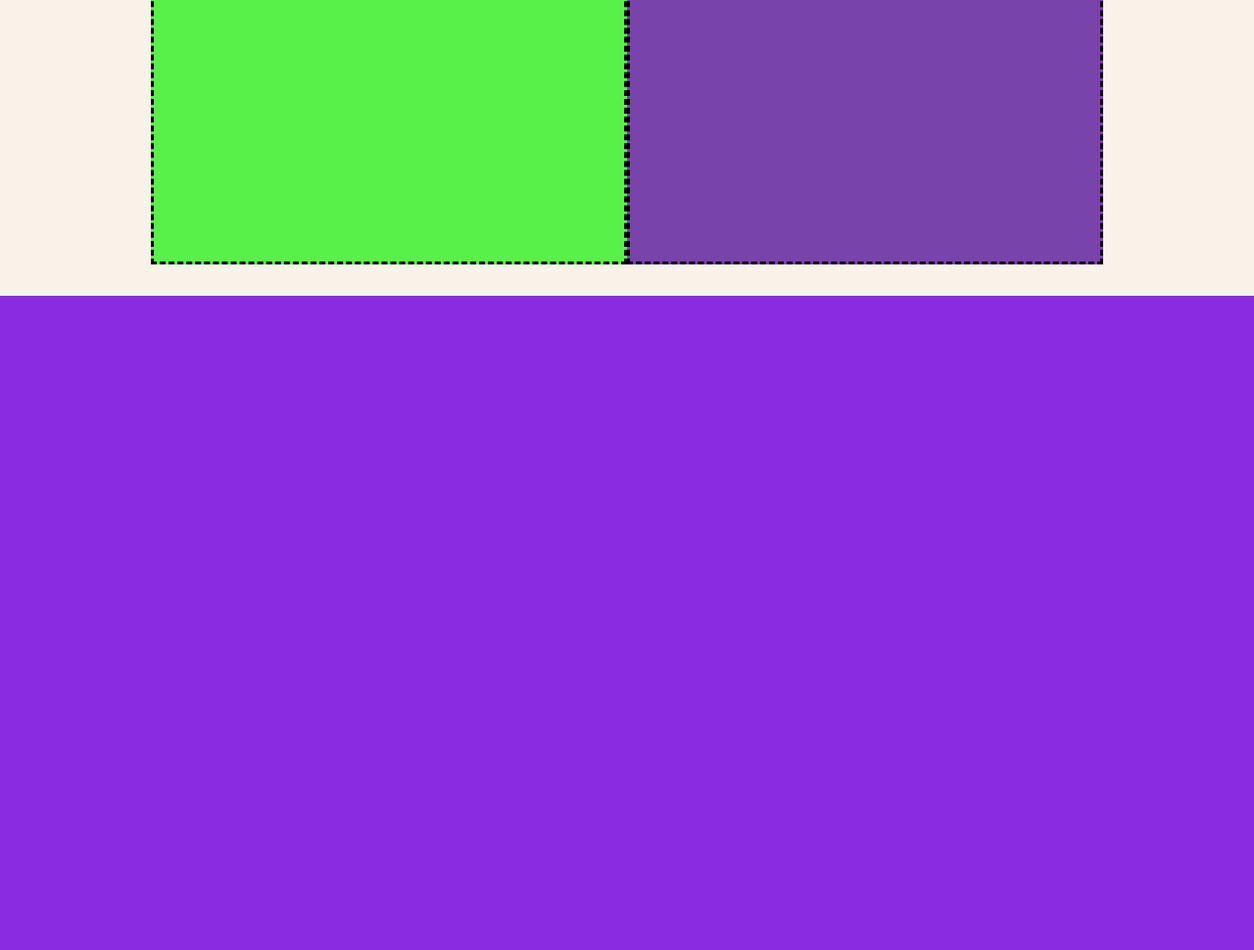
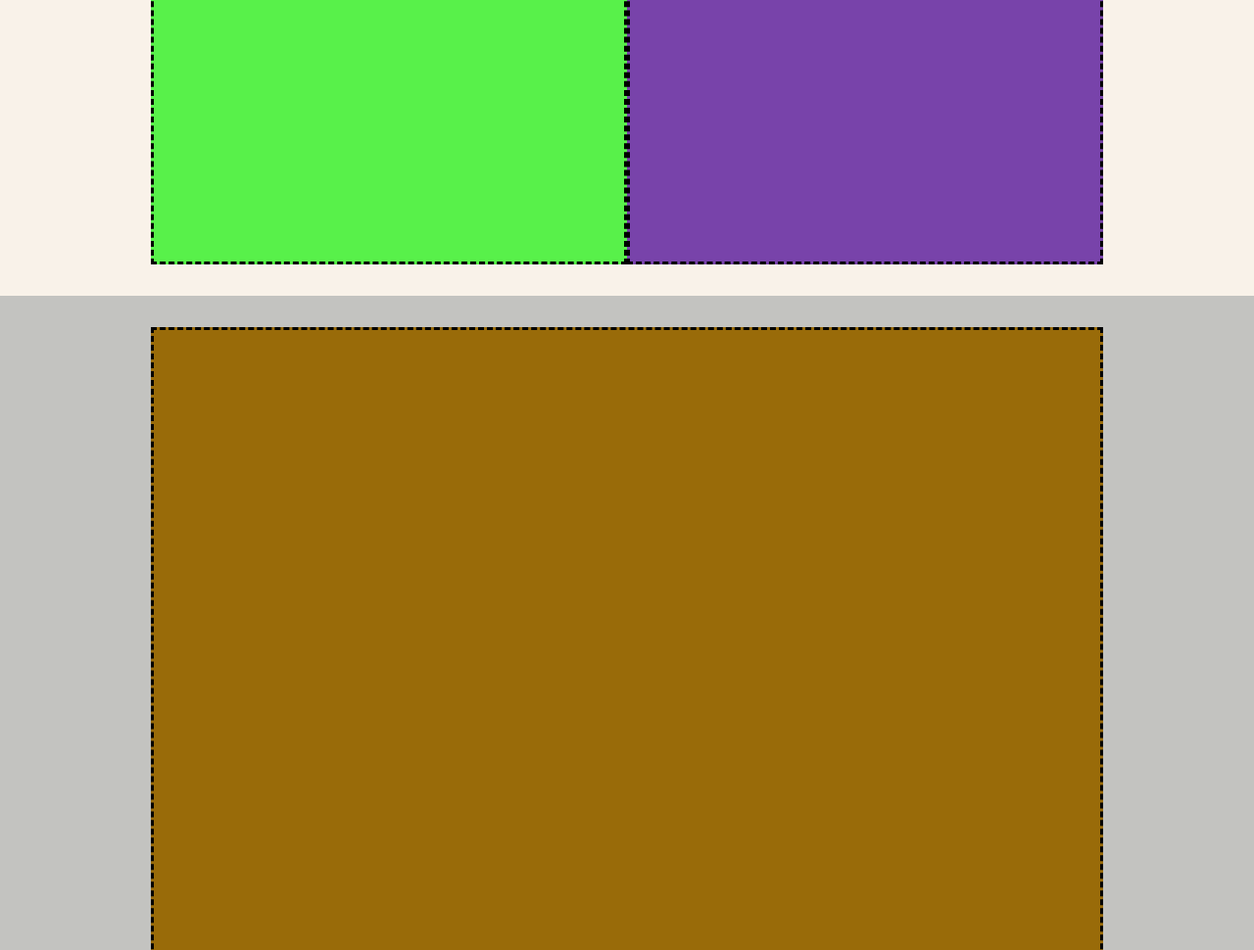
Before and after one commit to RiccardoMont/htmlcss-struttura-discord, a plain HTML site: page index.html in a window 1280 px wide. Shown: the part 1792-2762 px from the top of the page at 98% size. Before the commit the page ends 2094 px from the top, so only its background shows below. Drawn offline with Linux system fonts and the light colour scheme.

Commit message:
struttura del main

```diff
--- a/index.html
+++ b/index.html
@@ -47,6 +47,11 @@
                     <div class="text-section"></div>
                 </div>
             </div>
+            <div class="bg_color_beta_main">
+                <div class="margin_page">
+                    <div class="img-final-section col-12"></div>
+                </div>
+            </div>
         </main>
         <footer class="site_footer"></footer>
     </div>
--- a/style.css
+++ b/style.css
@@ -118,6 +118,7 @@
 
 /* debug Header e jumbotron*/
 
+
 .debug .bg_color_alfa_main {
     width: 100%;
     padding: 2rem;
@@ -145,3 +146,11 @@
     padding: 15rem;
     border: 3px dashed black;
 }
+
+.debug .img-final-section {
+    background-color: rgb(153, 107, 9);
+    padding: 25rem;
+    border: 3px dashed black;
+}
+
+/*Main*/
```
